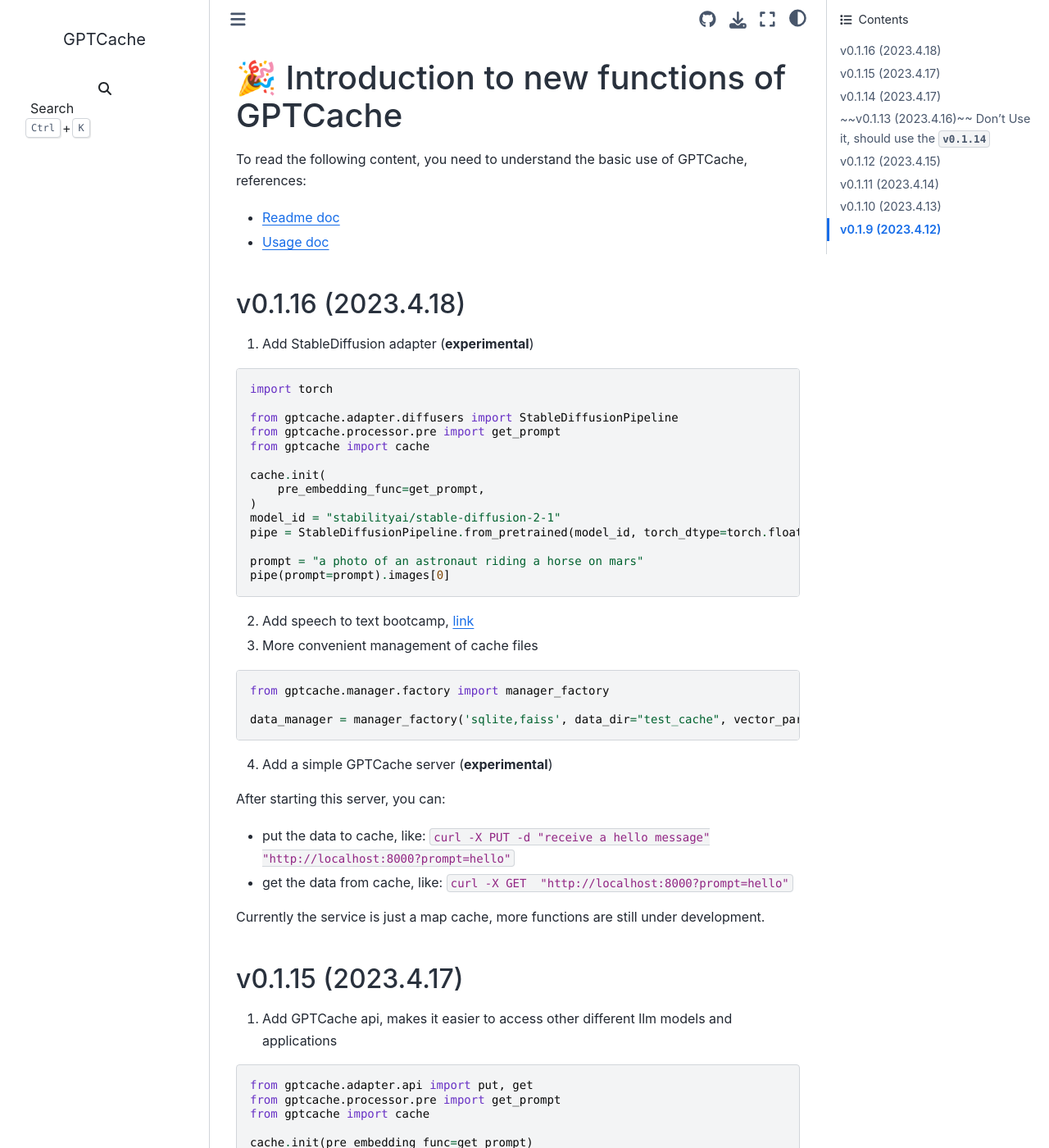
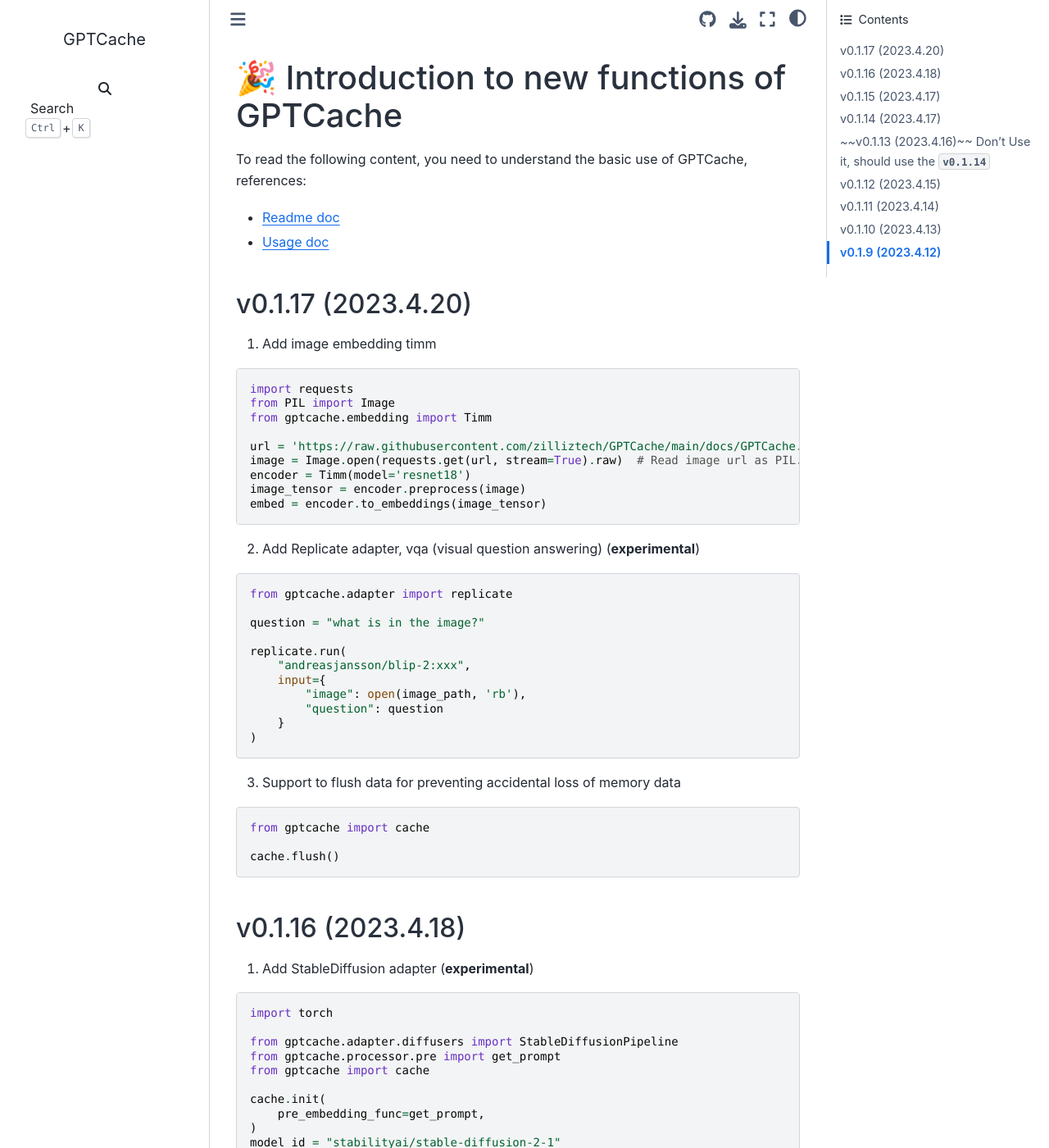
Before and after one commit to zilliztech/GPTCache, a Sphinx documentation site: the page built from docs/release_note.md, in a window 1280 px wide and 1400 px high. Shown: the whole window at 82% size. Built offline with Sphinx 7.4.7 and the Sphinx Book theme 1.1.4, drawn with Linux system fonts in a browser that asks for light colours; the version number is read from the project's files by our own code.

Commit message:
Update the version to `0.1.17`
Signed-off-by: SimFG <bang.fu@zilliz.com>

````diff
--- a/docs/release_note.md
+++ b/docs/release_note.md
@@ -4,6 +4,46 @@
 
 - [Readme doc](https://github.com/zilliztech/GPTCache)
 - [Usage doc](https://github.com/zilliztech/GPTCache/blob/main/docs/usage.md)
+
+## v0.1.17 (2023.4.20)
+
+1. Add image embedding timm
+
+```python
+import requests
+from PIL import Image
+from gptcache.embedding import Timm
+
+url = 'https://raw.githubusercontent.com/zilliztech/GPTCache/main/docs/GPTCache.png'
+image = Image.open(requests.get(url, stream=True).raw)  # Read image url as PIL.Image
+encoder = Timm(model='resnet18')
+image_tensor = encoder.preprocess(image)
+embed = encoder.to_embeddings(image_tensor)
+```
+
+2. Add Replicate adapter, vqa (visual question answering) (**experimental**)
+
+```python
+from gptcache.adapter import replicate
+
+question = "what is in the image?"
+
+replicate.run(
+    "andreasjansson/blip-2:xxx",
+    input={
+        "image": open(image_path, 'rb'),
+        "question": question
+    }
+)
+```
+
+3. Support to flush data for preventing accidental loss of memory data
+
+```python
+from gptcache import cache
+
+cache.flush()
+```
 
 ## v0.1.16 (2023.4.18)
 
--- a/setup.py
+++ b/setup.py
@@ -17,7 +17,7 @@
 setuptools.setup(
     name="gptcache",
     packages=find_packages(),
-    version="0.1.16",
+    version="0.1.17",
     author="SimFG",
     author_email="bang.fu@zilliz.com",
     description="GPTCache, a powerful caching library that can be used to speed up and lower the cost of chat "
````
